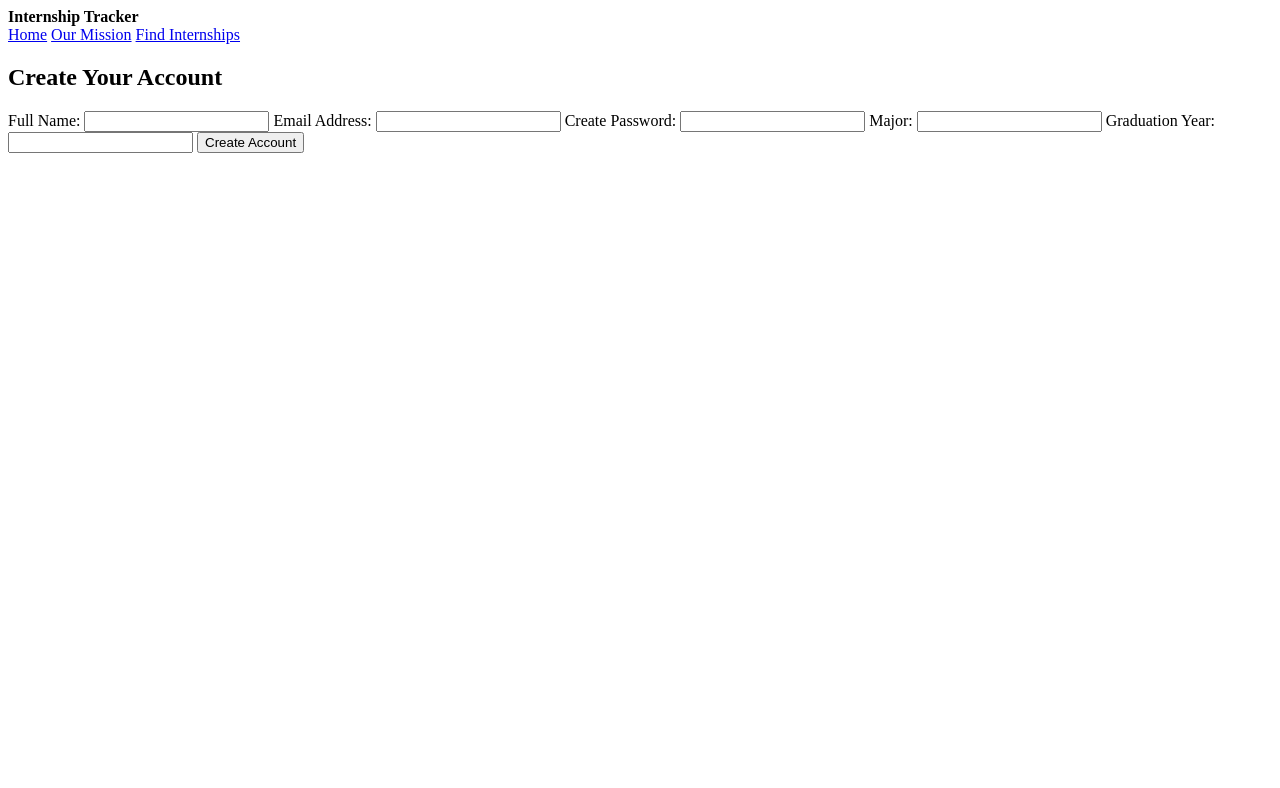
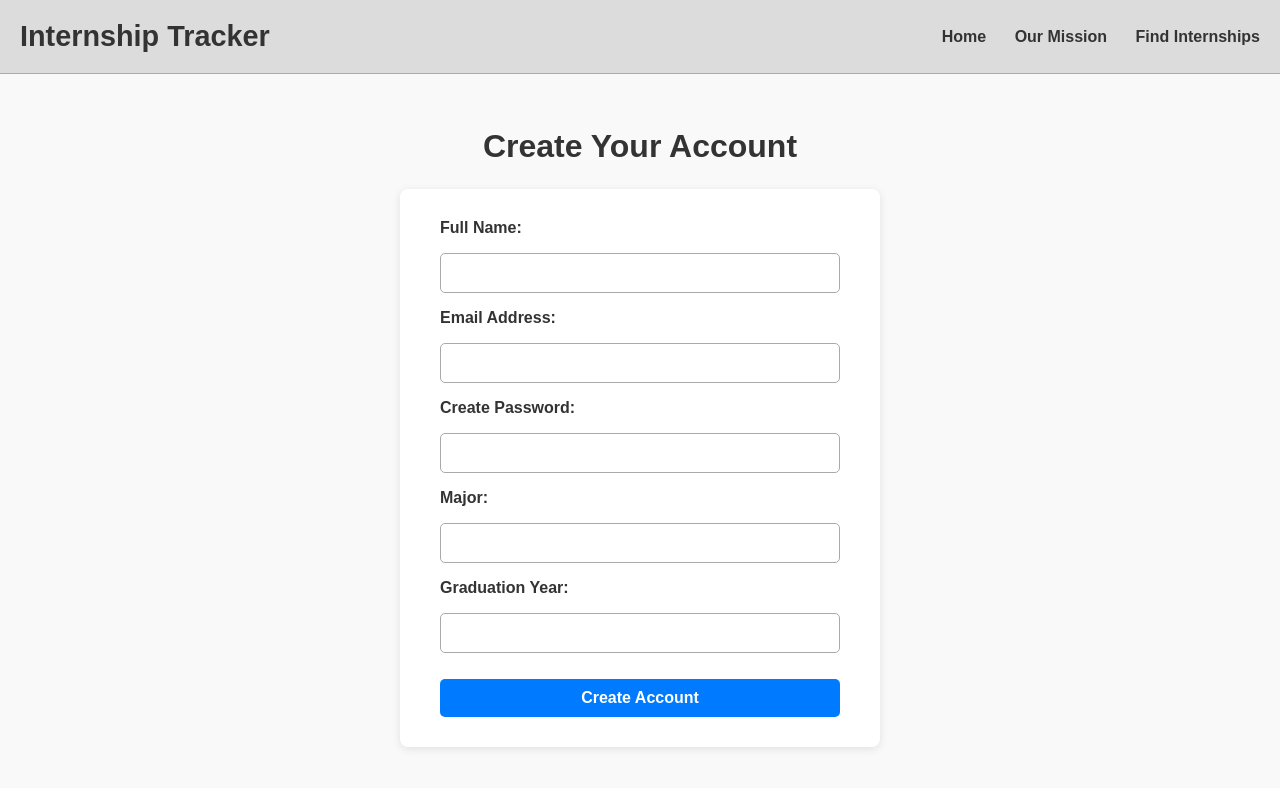
Before and after one commit to So1776/b2, a website: page signup.html in a window 1280 px wide. Drawn offline with Linux system fonts and the light colour scheme.

Commit message:
Add signup.html page

```diff
--- a/signup.html
+++ b/signup.html
@@ -1,20 +1,119 @@
+<!DOCTYPE html>
+<html>
+<head>
+  <meta charset="UTF-8">
+  <title>Sign Up - Internship Tracker</title>
+  <style>
+    /* General page styles like index.html */
+    body {
+      margin: 0;
+      font-family: Arial, sans-serif;
+      background: #f9f9f9;
+      color: #333;
+    }
+
+    header {
+      background: #dcdcdc;
+      padding: 20px;
+      border-bottom: 1px solid #aaa;
+      display: flex;
+      justify-content: space-between;
+      align-items: center;
+    }
+
+    header strong {
+      font-size: 1.8rem;
+    }
+
+    nav a {
+      margin-left: 1.5rem;
+      font-weight: bold;
+      text-decoration: none;
+      color: #333;
+    }
+
+    /* Center the form section vertically and horizontally */
+    .form-section {
+      display: flex;
+      flex-direction: column;
+      justify-content: center;
+      align-items: center;
+      height: calc(100vh - 100px); /* full height minus header/footer */
+      padding: 0 20px;
+      text-align: center;
+    }
+
+    .form-section h2 {
+      font-size: 2rem;
+      margin-bottom: 1.5rem;
+    }
+
+    /* Form styling like a card */
+    form {
+      display: flex;
+      flex-direction: column;
+      gap: 1rem;
+      background: #fff;
+      padding: 30px 40px;
+      border-radius: 8px;
+      box-shadow: 0 2px 8px rgba(0,0,0,0.1);
+      width: 100%;
+      max-width: 400px;
+    }
+
+    label {
+      text-align: left;
+      font-weight: bold;
+    }
+
+    input {
+      padding: 10px;
+      border: 1px solid #aaa;
+      border-radius: 5px;
+      font-size: 1rem;
+    }
+
+    /* Buttons styled like index.html */
+    button {
+      padding: 10px;
+      background: #007BFF;
+      color: white;
+      font-weight: bold;
+      border: none;
+      border-radius: 5px;
+      cursor: pointer;
+      font-size: 1rem;
+      margin-top: 10px;
+    }
+
+    button:hover {
+      background: #0056b3;
+    }
+
+    footer {
+      background: #dcdcdc;
+      padding: 20px;
+      border-top: 1px solid #aaa;
+      text-align: center;
+    }
+  </style>
+</head>
+
+<body>
+
 <header>
   <div><strong>Internship Tracker</strong></div>
-   <nav>
+  <nav>
       <a href="index.html">Home</a>
       <a href="#">Our Mission</a>
       <a href="#">Find Internships</a>
   </nav>
-
-
 </header>
 
 <section class="form-section">
   <h2>Create Your Account</h2>
 
-
   <form id="signupForm">
-
     <label for="name">Full Name:</label>
     <input type="text" id="name" name="name">
 
@@ -31,10 +130,8 @@
     <input type="number" id="gradyear" name="gradyear">
 
     <button type="submit">Create Account</button>
-
   </form>
 </section>
-
 
 <script>
   const form = document.getElementById("signupForm");
```
